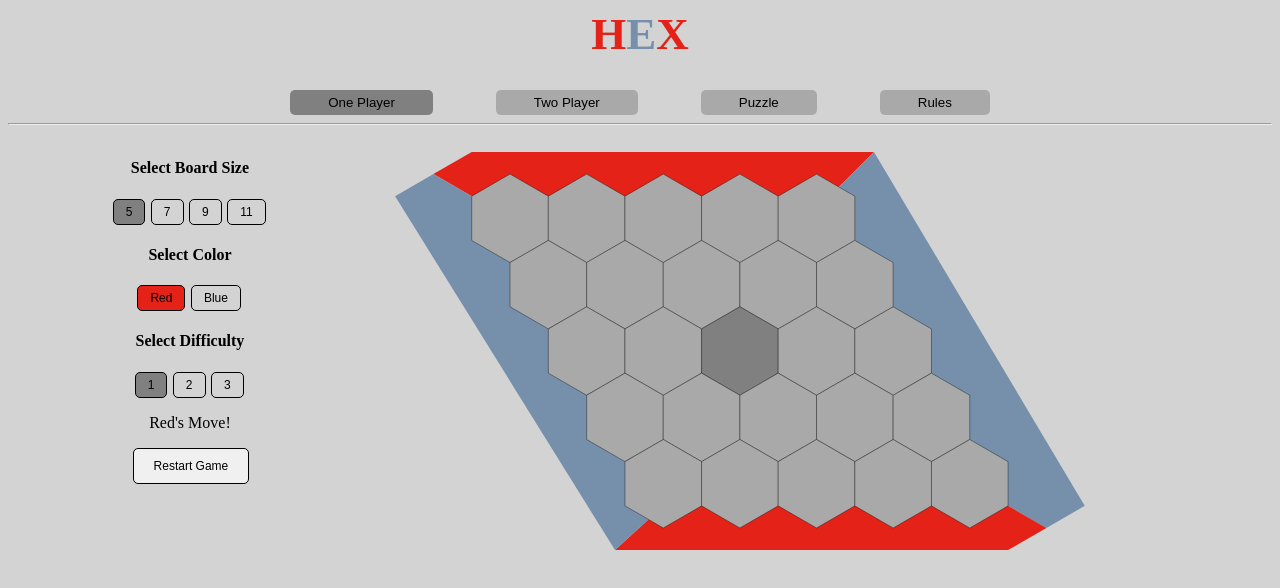
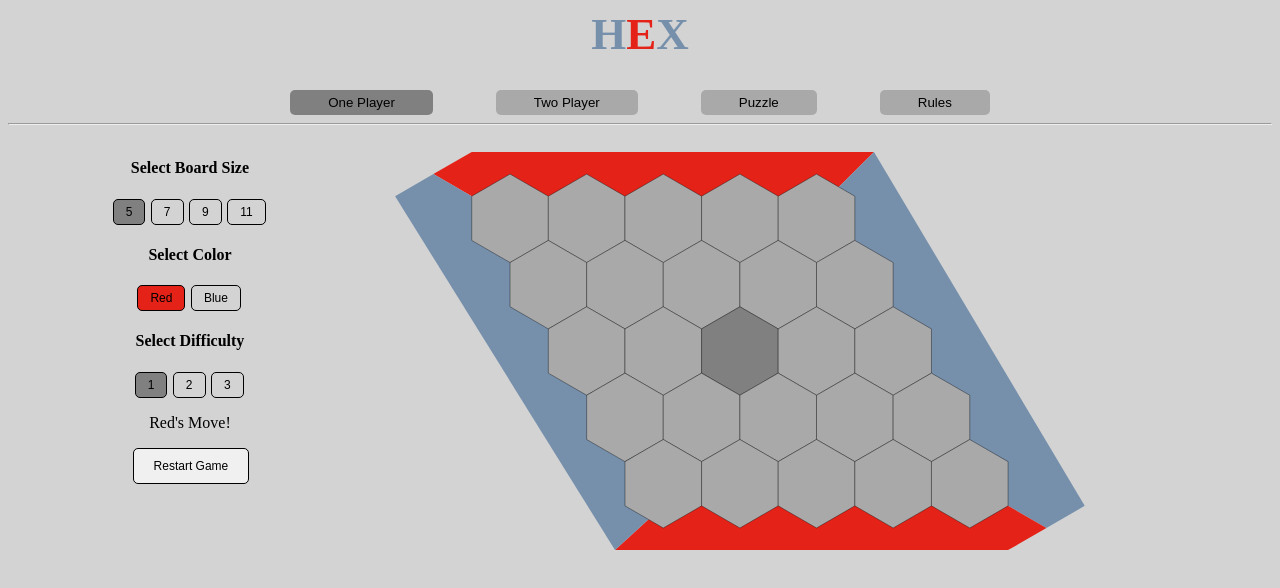
Before and after one commit to ebkeefe5/hexGame, a React (Create React App) app: page / in a window 1280 px wide. Shown: the top 588 px of the page. Built offline with nearby package versions, Linux system fonts and the light colour scheme.

Commit message:
adjust header to match board

```diff
--- a/src/styles.css
+++ b/src/styles.css
@@ -8,12 +8,12 @@ body {
 }
 
 .rotating-heading-simple span {
-  color: #7690ac;
+  color: #E42217;
   transition: color 1s infinite alternate;
 }
 
 .rotating-heading-simple span:nth-child(odd) {
-  color: #E42217;
+  color: #7690ac;
 }
 
 h1 {
```
